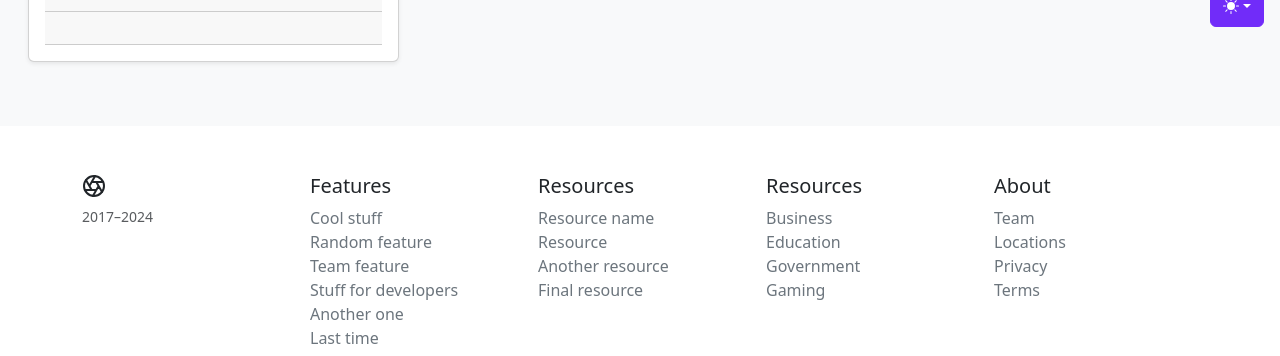
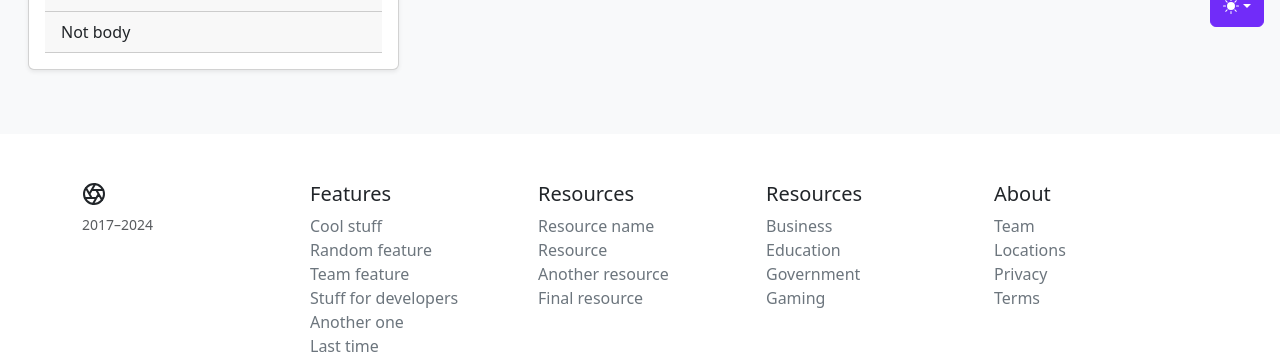
Before and after one commit to ssher250110/homework, a Django app: template catalog/templates/catalog/blog_detail.html in a window 1280 px wide. Shown: the part 757-1113 px from the top of the page. Run offline with Django 5.2, Linux system fonts and the light colour scheme; the template is opened without the code that fills it, so the values that code supplies are empty; data comes from the database, SQL or seed files in the repository; some libraries are stand-ins or nearby versions.

Commit message:
added if/else not body

```diff
--- a/catalog/templates/catalog/blog_detail.html
+++ b/catalog/templates/catalog/blog_detail.html
@@ -20,7 +20,11 @@
                                         (Product: {{ object.product }})</h5>
                                 </div>
                                 <div class="card-header py-2">
+                                    {% if object.body %}
                                     <p class="text-start m-3">{{ object.body }}</p>
+                                    {% else %}
+                                    Not body
+                                    {% endif %}
                                 </div>
                             </div>
                         </div>
```
